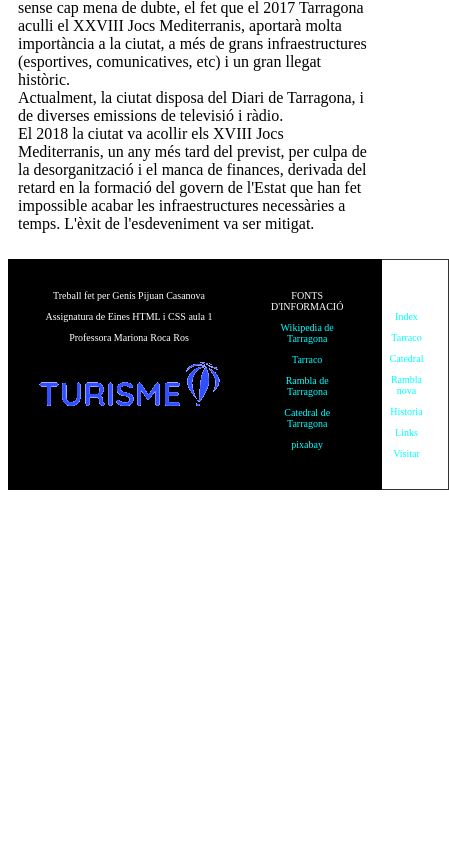
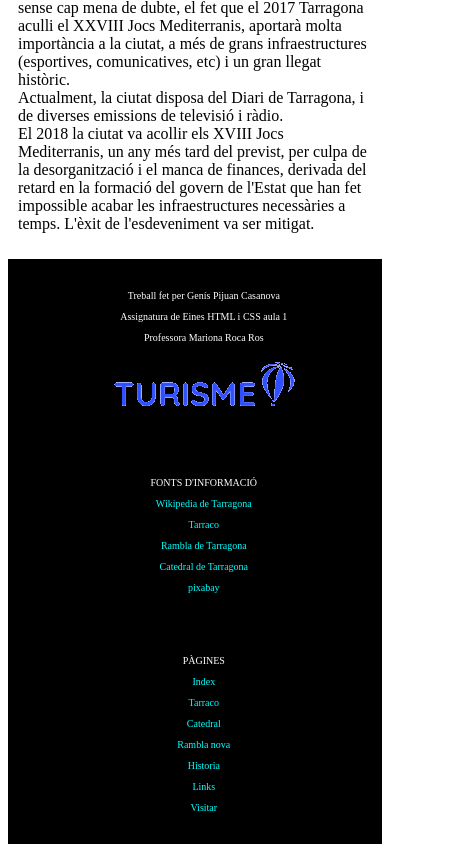
Before and after one commit to MiniRude/Eines-HTML-i-CSS, a website built with Parcel: page src/index.html in a window 390 px wide. Shown: the part 1842-2694 px from the top of the page, 449 px wide, since content can reach past the window. Before the commit the page ends 2340 px from the top, so only its background shows below. Built offline with nearby package versions, Linux system fonts and the light colour scheme; files whose address does not match are found by name.

Commit message:
PAC2 amb movil
PAC2 amb movil

```diff
--- a/src/css/styles.css
+++ b/src/css/styles.css
@@ -269,7 +269,12 @@ h3 {
     .submenu {
         display: list-item;
     }
-
+    .grid-container {
+        display: grid;
+        grid-template-columns: auto;
+        padding-left: 20%;
+        padding-right: 20%;
+    }
 }
 
 .one {
```
Also changed, not shown: 2 other files.
